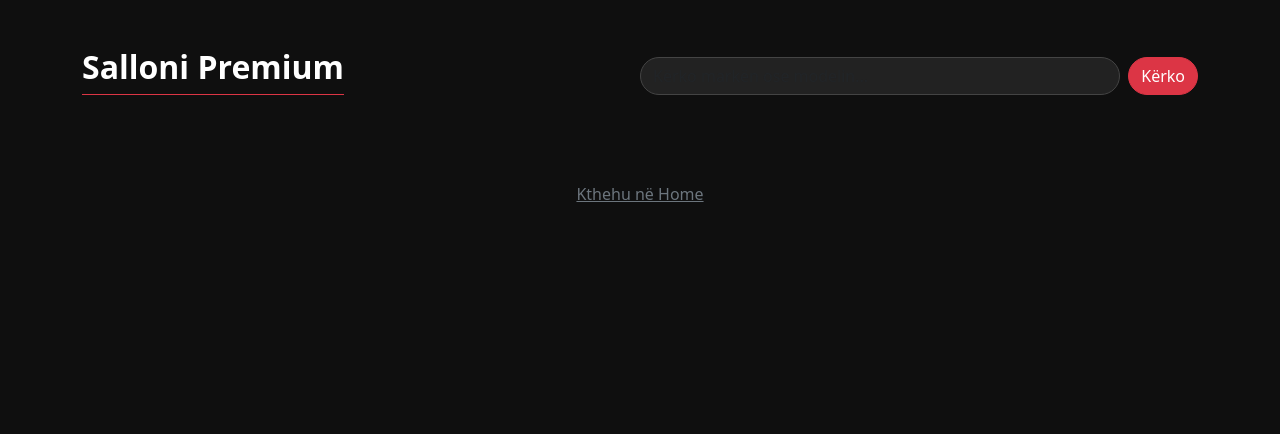
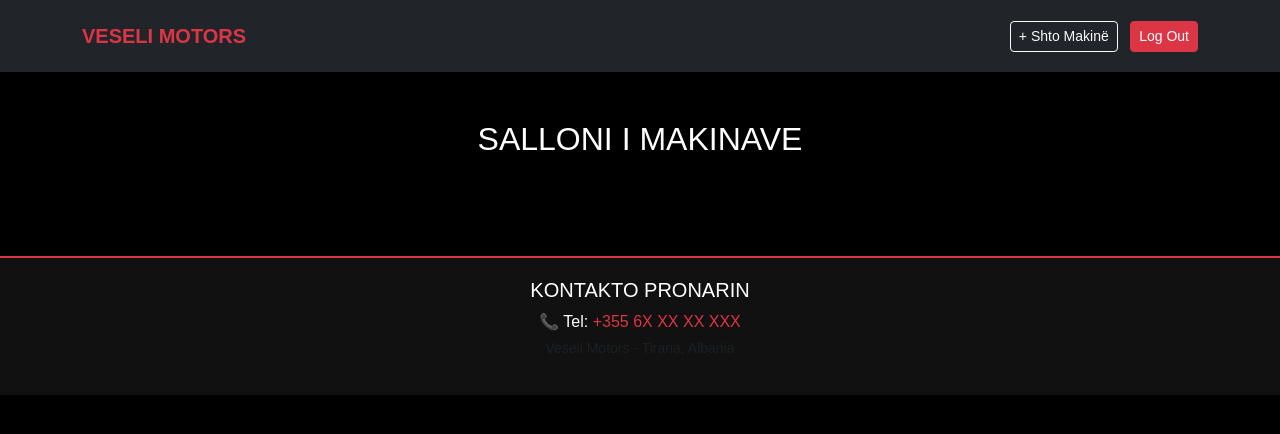
Before and after one commit to amarildobabaj3-dev/veseli-motors, a Flask app: page /salloni in a window 1280 px wide. Shown: the top 434 px of the page. Run offline with Flask 3, Linux system fonts and the light colour scheme.

Commit message:
Admin delete power and footer contact

```diff
--- a/templates/salloni.html
+++ b/templates/salloni.html
@@ -1,42 +1,60 @@
 <!DOCTYPE html>
-<html>
+<html lang="sq">
 <head>
+    <meta charset="UTF-8">
+    <meta name="viewport" content="width=device-width, initial-scale=1.0">
     <title>Salloni | Veseli Motors</title>
     <link rel="stylesheet" href="https://cdn.jsdelivr.net/npm/bootstrap@5.3.0/dist/css/bootstrap.min.css">
     <style>
-        body { background: #0f0f0f; color: white; }
-        .card { background: #1a1a1a; border: none; border-radius: 15px; overflow: hidden; transition: 0.3s; }
-        .card:hover { transform: translateY(-5px); box-shadow: 0 10px 20px rgba(220, 53, 69, 0.2); }
-        .search-bar { background: #222; border: 1px solid #444; color: white; border-radius: 30px; }
+        body { background-color: #000; color: white; font-family: 'Arial', sans-serif; }
+        .car-card { background: #111; border: 1px solid #333; border-radius: 15px; overflow: hidden; margin-bottom: 25px; transition: 0.3s; }
+        .car-card:hover { border-color: #dc3545; transform: scale(1.02); }
+        .car-img { width: 100%; height: 200px; object-fit: cover; }
+        .price { color: #dc3545; font-size: 1.4rem; font-weight: bold; }
+        .footer-contact { background: #111; padding: 20px; border-top: 2px solid #dc3545; margin-top: 50px; text-align: center; }
     </style>
 </head>
 <body>
-    <div class="container py-5">
-        <div class="d-flex justify-content-between align-items-center mb-5">
-            <h2 class="fw-bold border-bottom border-danger pb-2">Salloni Premium</h2>
-            <form action="/salloni" class="d-flex w-50">
-                <input name="search" class="form-control search-bar me-2" placeholder="Kërko markën ose modelin...">
-                <button class="btn btn-danger rounded-pill">Kërko</button>
-            </form>
+    <nav class="navbar navbar-dark bg-dark p-3">
+        <div class="container">
+            <a class="navbar-brand fw-bold text-danger" href="/">VESELI MOTORS</a>
+            <div>
+                <a href="/shto" class="btn btn-outline-light btn-sm">+ Shto Makinë</a>
+                <a href="/logout" class="btn btn-danger btn-sm ms-2">Log Out</a>
+            </div>
         </div>
+    </nav>
 
+    <div class="container mt-5">
+        <h2 class="text-center mb-5">SALLONI I MAKINAVE</h2>
         <div class="row">
-            {% for m in makinat %}
-            <div class="col-md-4 mb-4">
-                <div class="card h-100">
-                    <img src="{{ m.foto_url or 'https://images.unsplash.com/photo-1492144534655-ae79c964c9d7?q=80&w=1000' }}" class="card-img-top" style="height: 200px; object-fit: cover;">
-                    <div class="card-body">
-                        <h5>{{ m.marka }} {{ m.modeli }}</h5>
-                        <p class="text-danger fw-bold">{{ "{:,.0f}".format(m.cmimi) }} €</p>
-                        <a href="/makina/{{ m.id }}" class="btn btn-outline-light w-100">Interesohu</a>
+            {% for makina in makinat %}
+            <div class="col-md-4">
+                <div class="car-card">
+                    <img src="{{ makina.foto_url }}" class="car-img" alt="Makina" onerror="this.src='https://via.placeholder.com/400x250?text=Imazhi+Mungon'">
+                    <div class="p-3">
+                        <h4>{{ makina.marka }} {{ makina.modeli }}</h4>
+                        <p class="text-muted small">{{ makina.viti }} | {{ makina.karburanti }} | {{ makina.kambio }}</p>
+                        <p class="price">{{ makina.cmimi }} €</p>
+
+                        <div class="d-flex justify-content-between align-items-center mt-3">
+                            <a href="https://wa.me/3556XXXXXXXX?text=Jam+i+interesuar+per+{{ makina.marka }}" class="btn btn-success btn-sm w-75">Interesohu</a>
+
+                            {% if session.get('is_admin') %}
+                            <a href="/fshij/{{ makina.id }}" class="btn btn-danger btn-sm ms-2" onclick="return confirm('A je i sigurt që do ta fshish këtë makinë?')">X</a>
+                            {% endif %}
+                        </div>
                     </div>
                 </div>
             </div>
             {% endfor %}
         </div>
-        <div class="text-center mt-4">
-            <a href="/" class="btn btn-link text-secondary">Kthehu në Home</a>
-        </div>
+    </div>
+
+    <div class="footer-contact">
+        <h5>KONTAKTO PRONARIN</h5>
+        <p class="mb-1">📞 Tel: <a href="tel:+3556XXXXXXXX" class="text-danger text-decoration-none">+355 6X XX XX XXX</a></p>
+        <p class="small text-muted">Veseli Motors - Tirana, Albania</p>
     </div>
 </body>
 </html>
```
